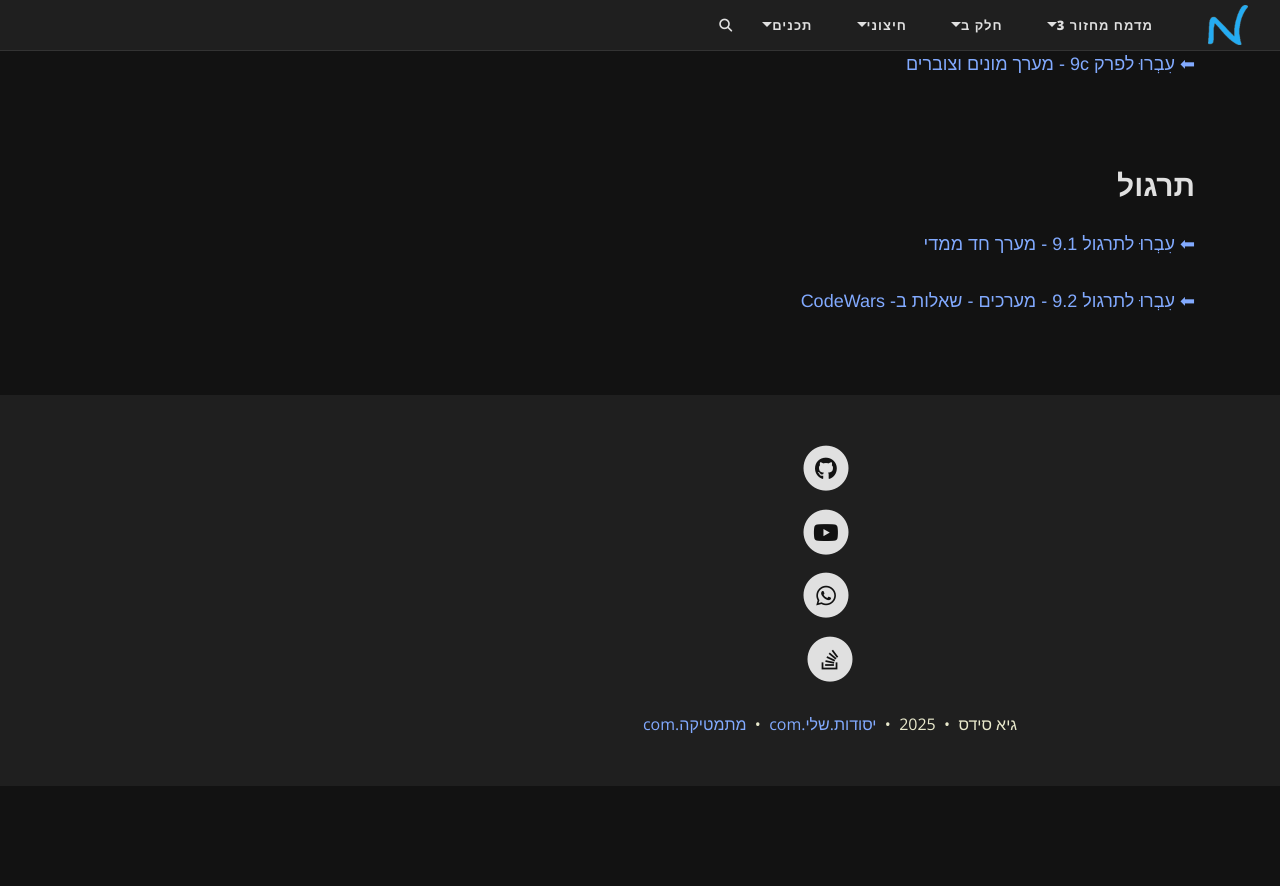
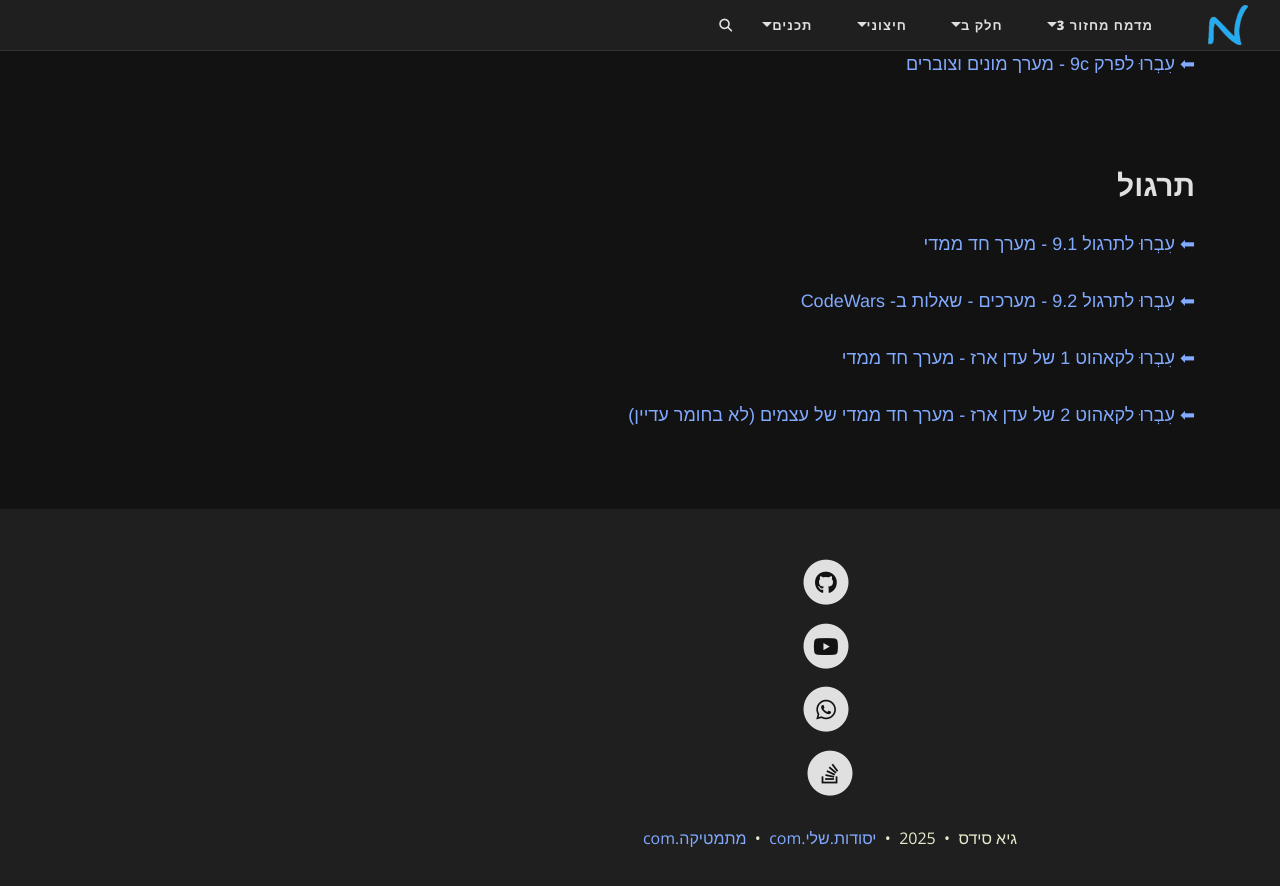
Before and after one commit to 3strategy/BeautifulYesodot, a Jekyll site: the page built from cs2/Chapter9b.md, in a window 1280 px wide and 900 px high, scrolled down 5560 px. Shown: the top 886 px of the window. Built offline with Jekyll 4.4.1, drawn with Linux system fonts in a browser that asks for light colours; comment, search, counter and statistics services are not loaded; before the commit the page ends 6346 px from its top, so only the background shows below that.

Commit message:
added 2 oop materials

```diff
--- a/cs2/Chapter9b.md
+++ b/cs2/Chapter9b.md
@@ -343,3 +343,7 @@ public static int NumFromWord(string s)
 [⬅ עִבְרוּ לתרגול 9.1 - מערך חד ממדי](/cs2/Chapter9Ex9.1)
 
 [⬅ עִבְרוּ לתרגול 9.2 - מערכים - שאלות ב- CodeWars](/cs2/Chapter9Ex9.2)
+
+[⬅ עִבְרוּ לקאהוט 1 של עדן ארז - מערך חד ממדי](https://create.kahoot.it/details/2179097c-9b0d-46d4-8e7c-21e990cc6b68)
+
+[⬅ עִבְרוּ לקאהוט 2 של עדן ארז - מערך חד ממדי של עצמים (לא בחומר עדיין)](https://create.kahoot.it/details/798a4855-d710-49d0-b170-00b672ee36c9)
```
Also changed, not shown: 2 other files.
